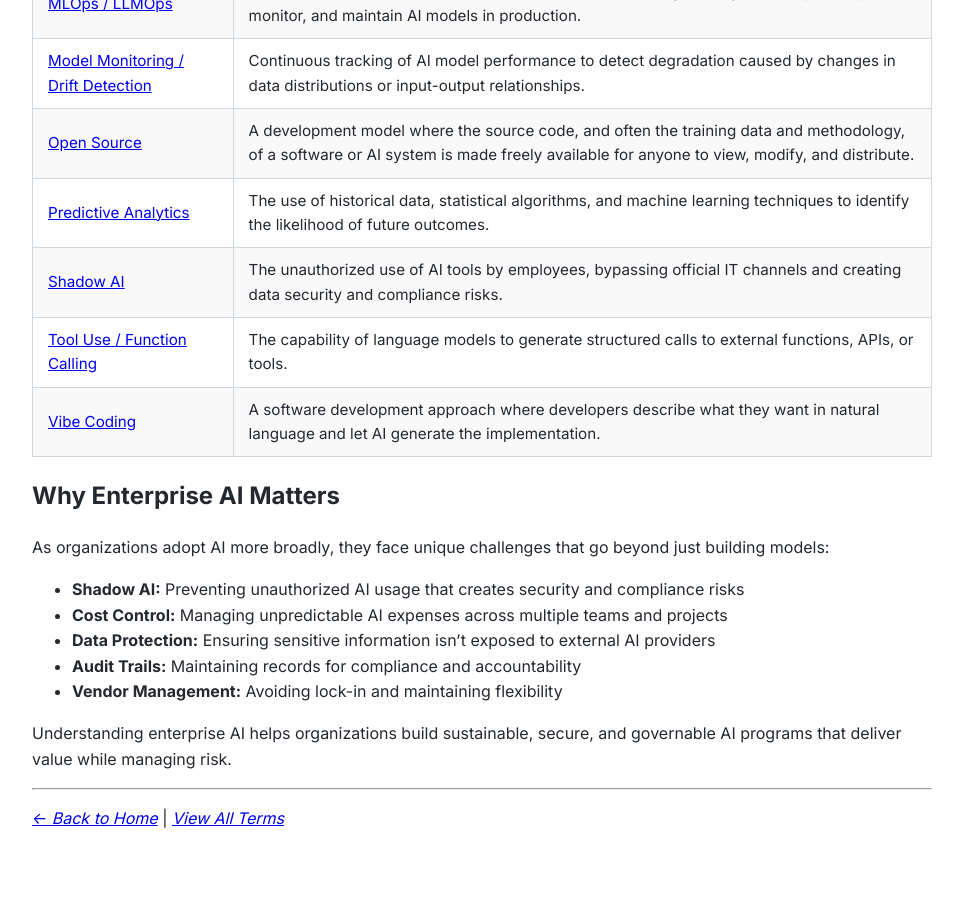
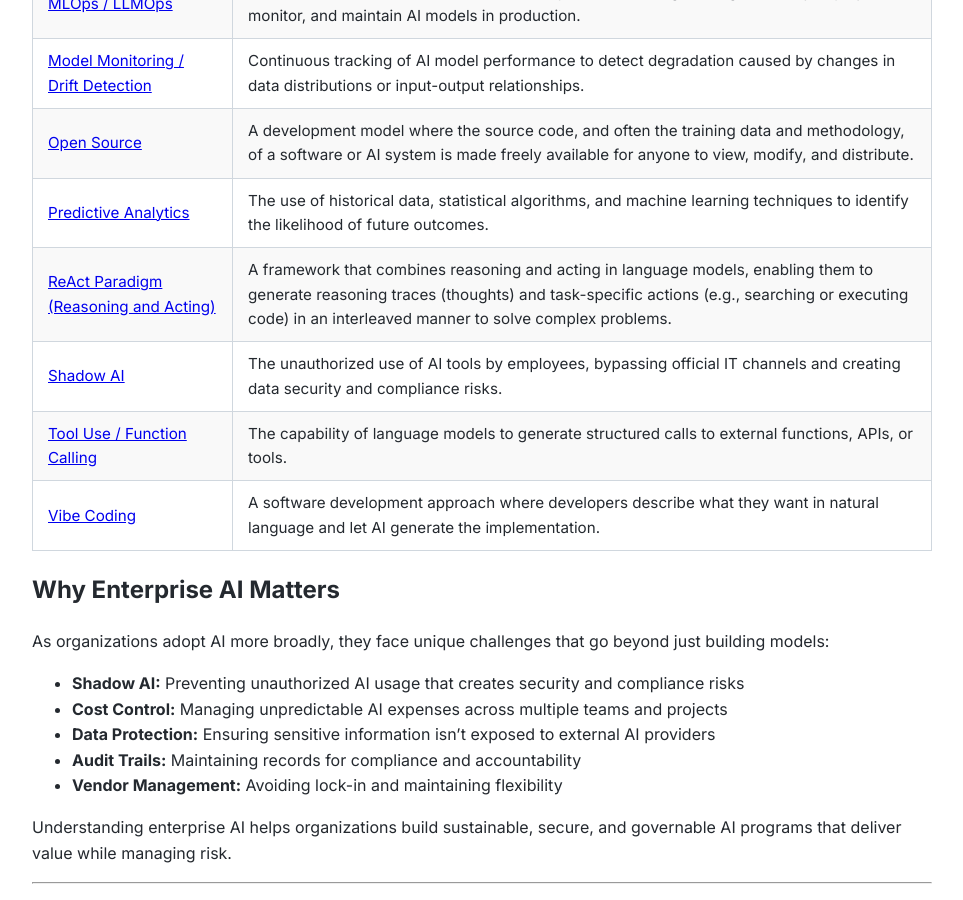
Before and after one commit to alexnubla/ai-dictionary, a Jekyll site: the page built from categories/enterprise-ai.md, in a window 1280 px wide and 900 px high, scrolled down 1263 px. Shown: the whole window, without its empty margins (158-1121 px from the left). Built offline with Jekyll 4.4.1, drawn with Linux system fonts in a browser that asks for light colours.

Commit message:
Update enterprise-ai.md

```diff
--- a/categories/enterprise-ai.md
+++ b/categories/enterprise-ai.md
@@ -34,10 +34,10 @@ Enterprise AI encompasses:
 | [Model Monitoring / Drift Detection](/ai-dictionary/terms/model-monitoring/) | Continuous tracking of AI model performance to detect degradation caused by changes in data distributions or input-output relationships. |
 | [Open Source](/ai-dictionary/terms/open-source/) | A development model where the source code, and often the training data and methodology, of a software or AI system is made freely available for anyone to view, modify, and distribute. |
 | [Predictive Analytics](/ai-dictionary/terms/predictive-analytics/) | The use of historical data, statistical algorithms, and machine learning techniques to identify the likelihood of future outcomes. |
+| [ReAct Paradigm (Reasoning and Acting)](/ai-dictionary/terms/react-paradigm/) | A framework that combines reasoning and acting in language models, enabling them to generate reasoning traces (thoughts) and task-specific actions (e.g., searching or executing code) in an interleaved manner to solve complex problems. |
 | [Shadow AI](/ai-dictionary/terms/shadow-ai/) | The unauthorized use of AI tools by employees, bypassing official IT channels and creating data security and compliance risks. |
 | [Tool Use / Function Calling](/ai-dictionary/terms/tool-use/) | The capability of language models to generate structured calls to external functions, APIs, or tools. |
 | [Vibe Coding](/ai-dictionary/terms/vibe-coding/) | A software development approach where developers describe what they want in natural language and let AI generate the implementation. |
-
 
 ## Why Enterprise AI Matters
 
```
